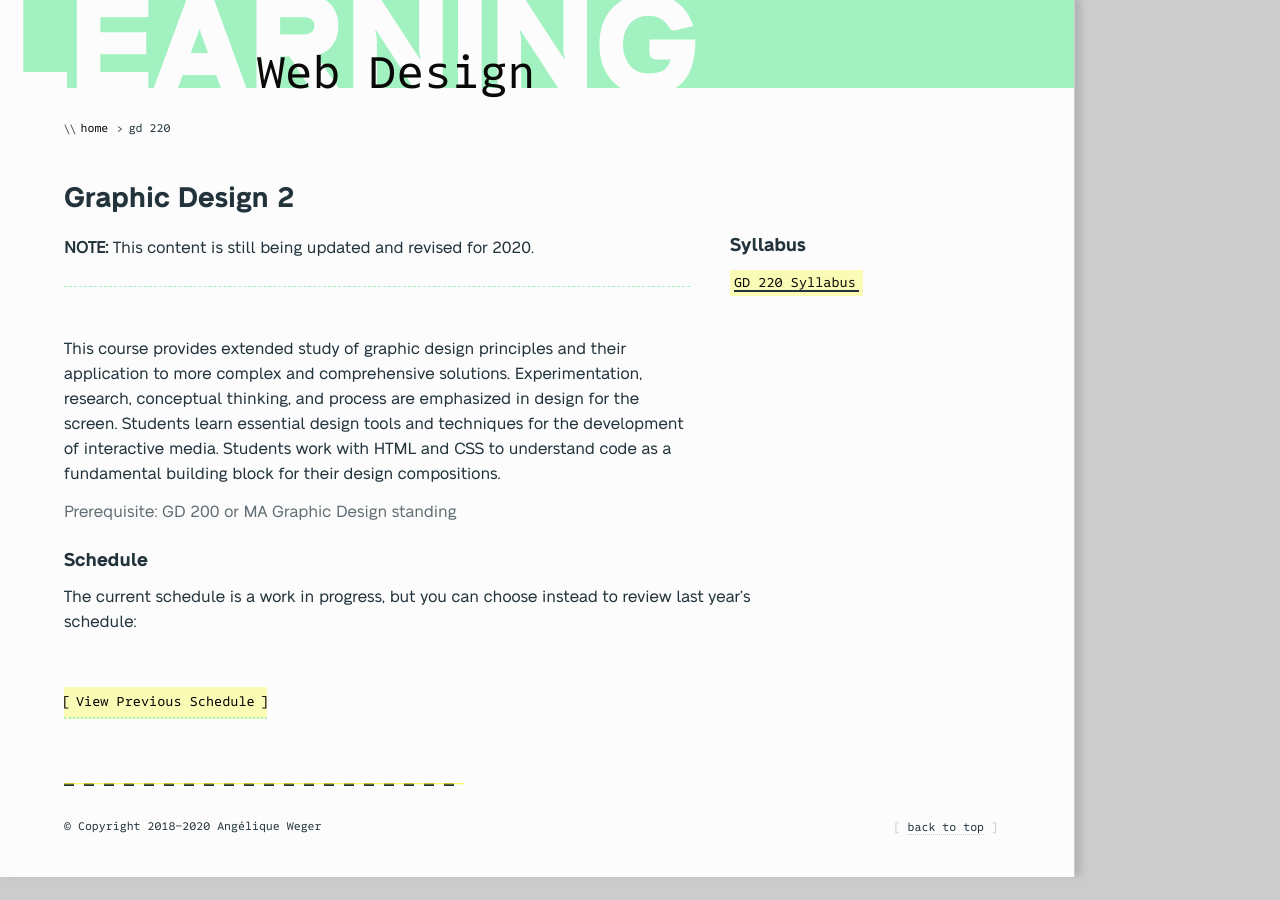
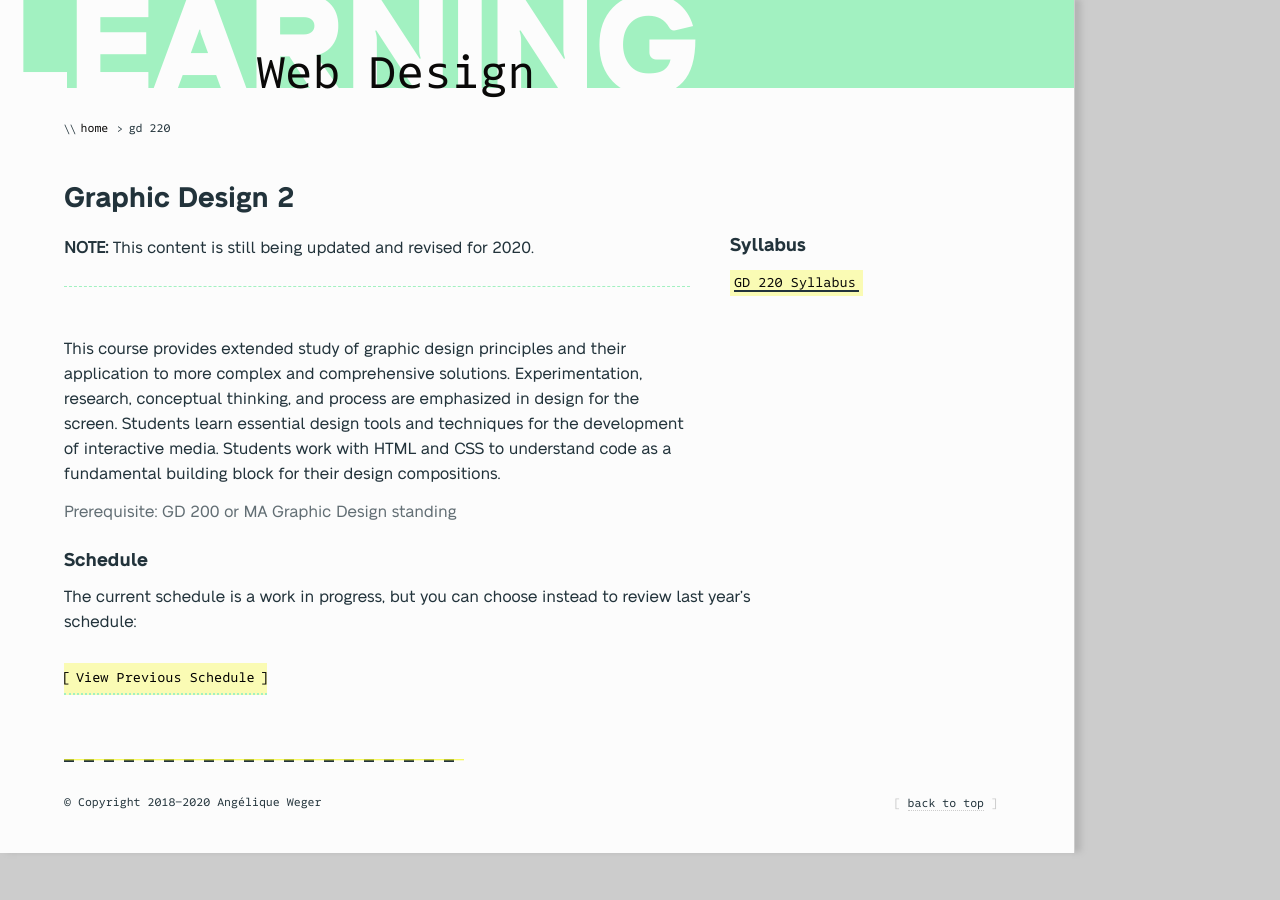
Before and after one commit to mica-web/mica-web.github.io, a Jekyll site: the page built from gd-220/index.md, in a window 1280 px wide. Built offline with Jekyll 4.4.1, drawn with Linux system fonts in a browser that asks for light colours; some web fonts are replaced.

Commit message:
Update margins

```diff
--- a/_sass/_highlighter.scss
+++ b/_sass/_highlighter.scss
@@ -33,7 +33,7 @@
   }
 
   button.highlighter {
-    margin-top: $spacing-lg;
+    margin-top: $spacing-md;
     padding-right: $spacing-sm;
     padding-left: $spacing-sm;
     position: relative;
--- a/_sass/_schedule-list.scss
+++ b/_sass/_schedule-list.scss
@@ -1,6 +1,6 @@
 .schedule-list {
   counter-reset: weeks;
-  margin-top: 1.5rem;
+  margin-bottom: 1.5rem;
   max-width: 540px;
 
   >li {
```
